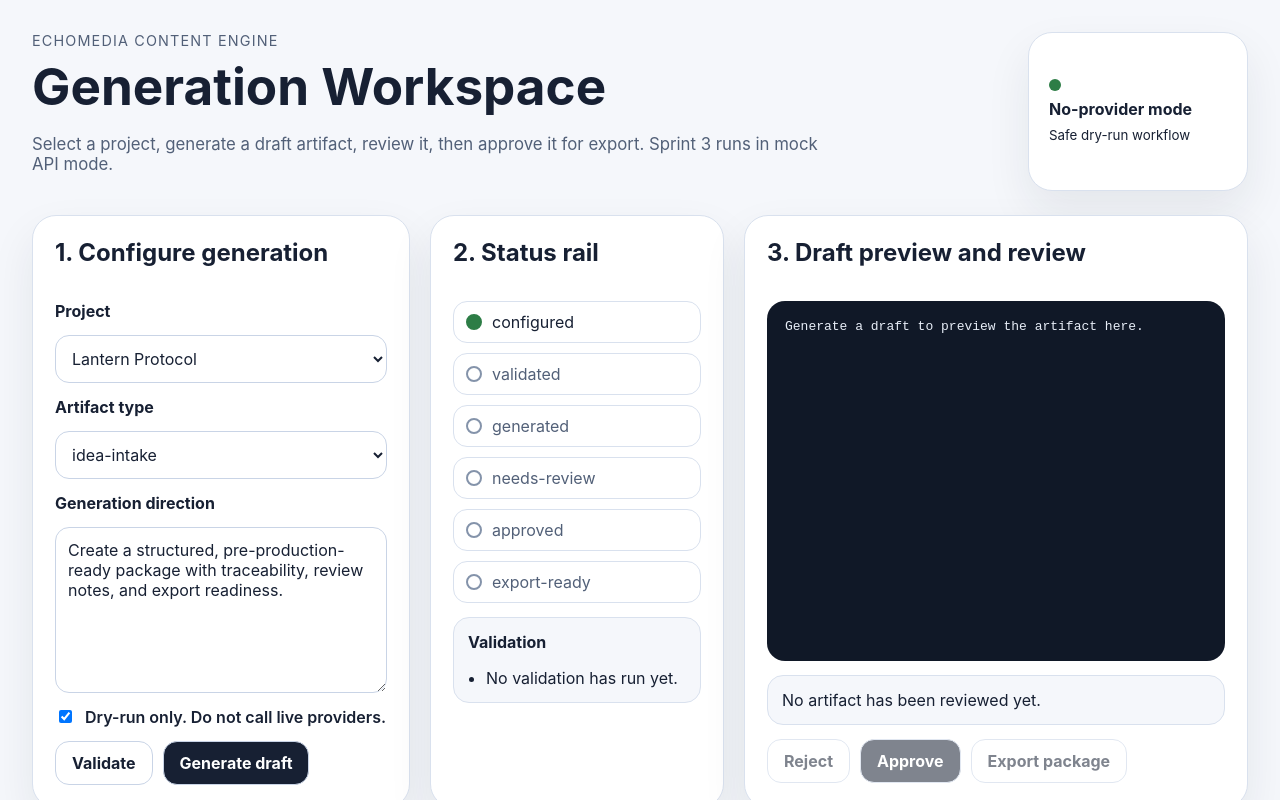
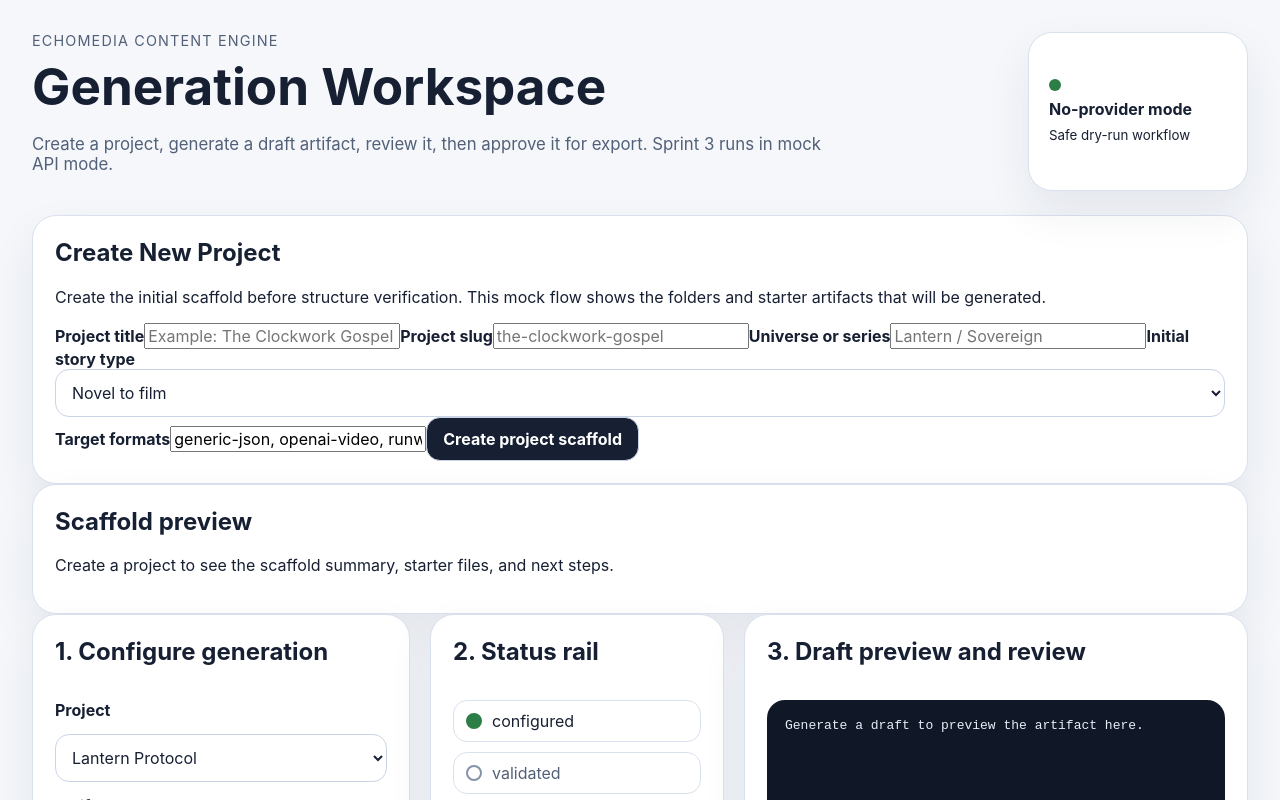
Before and after one commit to ShannonBrayNC/EchoMedia-ContentEngine, a React (Vite) app in the folder ui/content-engine-dashboard/: page / in a window 1280 px wide. Shown: the top 800 px of the page. Built offline with nearby package versions, Linux system fonts and the light colour scheme.

Commit message:
ui: add new project creation workflow

```diff
--- a/ui/content-engine-dashboard/src/App.tsx
+++ b/ui/content-engine-dashboard/src/App.tsx
@@ -2,8 +2,12 @@ import { useEffect, useMemo, useState } from 'react';
 import {
   ArtifactSummary,
   GenerationJob,
+  ProjectScaffold,
   ProjectSummary,
+  appendMockProject,
   approveArtifact,
+  createProjectScaffold,
+  createSlug,
   createGenerationJob,
   getArtifactPreview,
   listProjects,
@@ -24,6 +28,12 @@ function App() {
   const [job, setJob] = useState<GenerationJob | null>(null);
   const [artifact, setArtifact] = useState<ArtifactSummary | null>(null);
   const [reviewMessage, setReviewMessage] = useState('No artifact has been reviewed yet.');
+  const [newProjectTitle, setNewProjectTitle] = useState('');
+  const [newProjectSlug, setNewProjectSlug] = useState('');
+  const [newProjectUniverse, setNewProjectUniverse] = useState('');
+  const [newProjectStoryType, setNewProjectStoryType] = useState('novel-to-film');
+  const [newProjectTargets, setNewProjectTargets] = useState('generic-json, openai-video, runway');
+  const [scaffold, setScaffold] = useState<ProjectScaffold | null>(null);
 
   useEffect(() => {
     listProjects().then((items) => {
@@ -71,6 +81,37 @@ function App() {
     setReviewMessage('Draft generated. Review before approval or export.');
   }
 
+  async function handleCreateProject() {
+    const displayTitle = newProjectTitle.trim();
+    const projectId = createSlug(newProjectSlug || displayTitle);
+    if (!displayTitle || !projectId) {
+      setValidationMessages(['Add a project title and valid slug before creating a scaffold.']);
+      return;
+    }
+
+    const createdScaffold = await createProjectScaffold({
+      displayTitle,
+      projectId,
+      universe: newProjectUniverse.trim(),
+      storyType: newProjectStoryType,
+      targetFormats: newProjectTargets
+        .split(',')
+        .map((target) => target.trim())
+        .filter(Boolean)
+    });
+
+    appendMockProject(createdScaffold.project);
+    const updatedProjects = await listProjects();
+    setProjects([...updatedProjects]);
+    setSelectedProjectId(createdScaffold.project.projectId);
+    setArtifactType(createdScaffold.project.supportedGenerationTypes[0]);
+    setScaffold(createdScaffold);
+    setValidationMessages(['New project scaffold created in mock mode. Backend persistence will be added later.']);
+    setJob(null);
+    setArtifact(null);
+    setReviewMessage('New project created. Start with idea intake, then run readiness checks.');
+  }
+
   async function handleApprove() {
     if (!artifact) return;
     const result = await approveArtifact(artifact.artifactId);
@@ -92,7 +133,7 @@ function App() {
           <p className="eyebrow">EchoMedia Content Engine</p>
           <h1>Generation Workspace</h1>
           <p className="hero-copy">
-            Select a project, generate a draft artifact, review it, then approve it for export. Sprint 3 runs in mock API mode.
+            Create a project, generate a draft artifact, review it, then approve it for export. Sprint 3 runs in mock API mode.
           </p>
         </div>
         <div className="mode-card" aria-label="Runtime mode">
@@ -101,6 +142,91 @@ function App() {
           <small>Safe dry-run workflow</small>
         </div>
       </header>
+
+      <section className="project-create-grid" aria-label="New project creation">
+        <section className="panel create-panel" aria-labelledby="create-heading">
+          <h2 id="create-heading">Create New Project</h2>
+          <p className="panel-copy">Create the initial scaffold before structure verification. This mock flow shows the folders and starter artifacts that will be generated.</p>
+
+          <label htmlFor="new-project-title">Project title</label>
+          <input
+            id="new-project-title"
+            value={newProjectTitle}
+            onChange={(event) => {
+              setNewProjectTitle(event.target.value);
+              if (!newProjectSlug) setNewProjectSlug(createSlug(event.target.value));
+            }}
+            placeholder="Example: The Clockwork Gospel"
+          />
+
+          <label htmlFor="new-project-slug">Project slug</label>
+          <input
+            id="new-project-slug"
+            value={newProjectSlug}
+            onChange={(event) => setNewProjectSlug(createSlug(event.target.value))}
+            placeholder="the-clockwork-gospel"
+          />
+
+          <label htmlFor="new-project-universe">Universe or series</label>
+          <input
+            id="new-project-universe"
+            value={newProjectUniverse}
+            onChange={(event) => setNewProjectUniverse(event.target.value)}
+            placeholder="Lantern / Sovereign"
+          />
+
+          <label htmlFor="new-project-story-type">Initial story type</label>
+          <select id="new-project-story-type" value={newProjectStoryType} onChange={(event) => setNewProjectStoryType(event.target.value)}>
+            <option value="novel-to-film">Novel to film</option>
+            <option value="screenplay-first">Screenplay first</option>
+            <option value="series-bible">Series bible</option>
+            <option value="short-form-campaign">Short-form campaign</option>
+          </select>
+
+          <label htmlFor="new-project-targets">Target formats</label>
+          <input
+            id="new-project-targets"
+            value={newProjectTargets}
+            onChange={(event) => setNewProjectTargets(event.target.value)}
+          />
+
+          <button type="button" className="primary" onClick={handleCreateProject}>
+            Create project scaffold
+          </button>
+        </section>
+
+        <section className="panel scaffold-panel" aria-labelledby="scaffold-heading">
+          <h2 id="scaffold-heading">Scaffold preview</h2>
+          {scaffold ? (
+            <div className="scaffold-summary">
+              <strong>{scaffold.project.displayTitle}</strong>
+              <span>{scaffold.project.rootPath}</span>
+              <h3>Folders</h3>
+              <ul>
+                {scaffold.folders.map((folder) => (
+                  <li key={folder}>{folder}</li>
+                ))}
+              </ul>
+              <h3>Starter artifacts</h3>
+              <ul>
+                {scaffold.starterArtifacts.map((starter) => (
+                  <li key={starter.path}>
+                    <strong>{starter.artifactType}</strong>: {starter.path} ({starter.state})
+                  </li>
+                ))}
+              </ul>
+              <h3>Next steps</h3>
+              <ol>
+                {scaffold.nextSteps.map((step) => (
+                  <li key={step}>{step}</li>
+                ))}
+              </ol>
+            </div>
+          ) : (
+            <p className="empty-state">Create a project to see the scaffold summary, starter files, and next steps.</p>
+          )}
+        </section>
+      </section>
 
       <section className="workspace-grid" aria-label="Content generation workspace">
         <section className="panel controls-panel" aria-labelledby="controls-heading">
```
